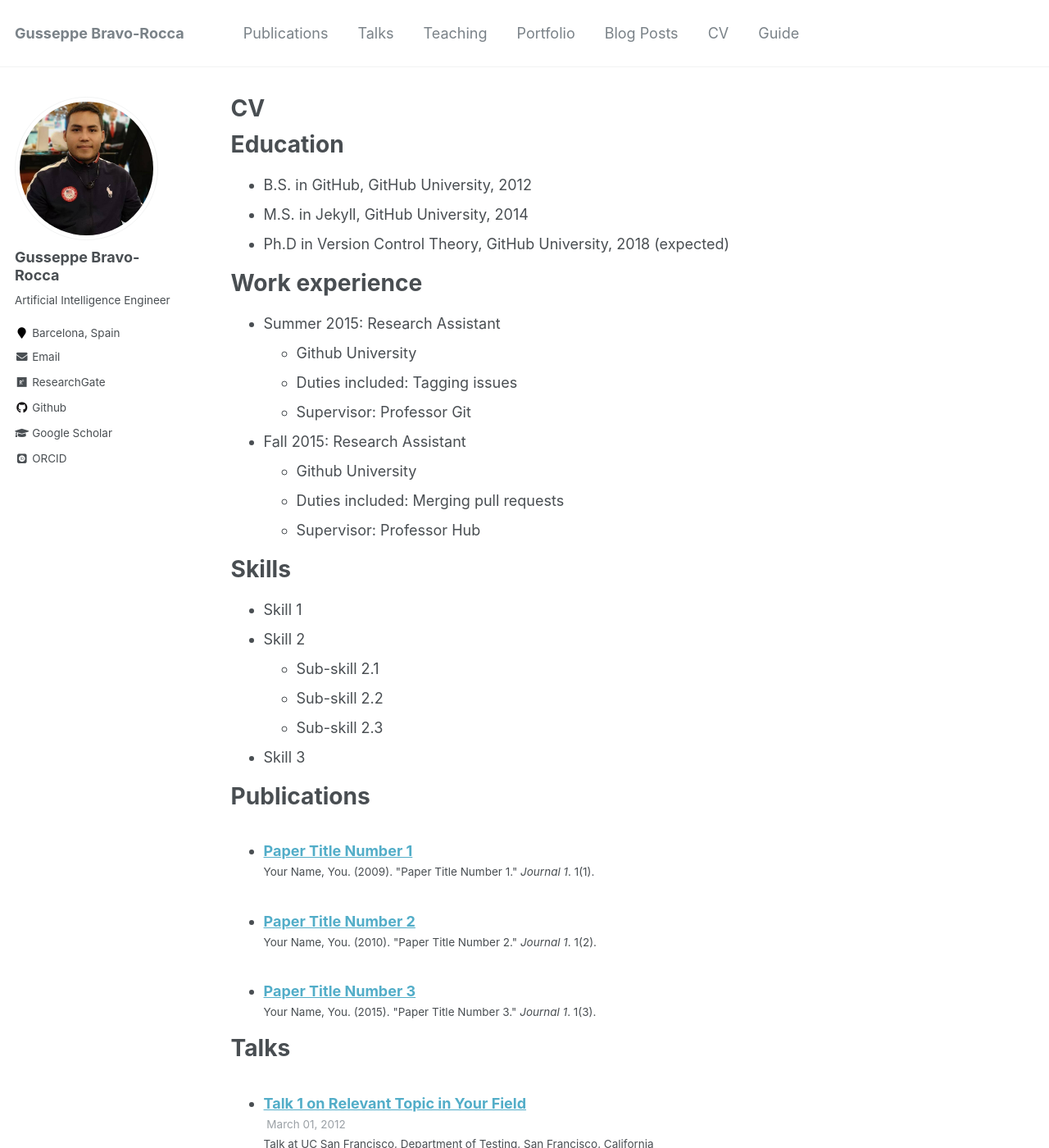
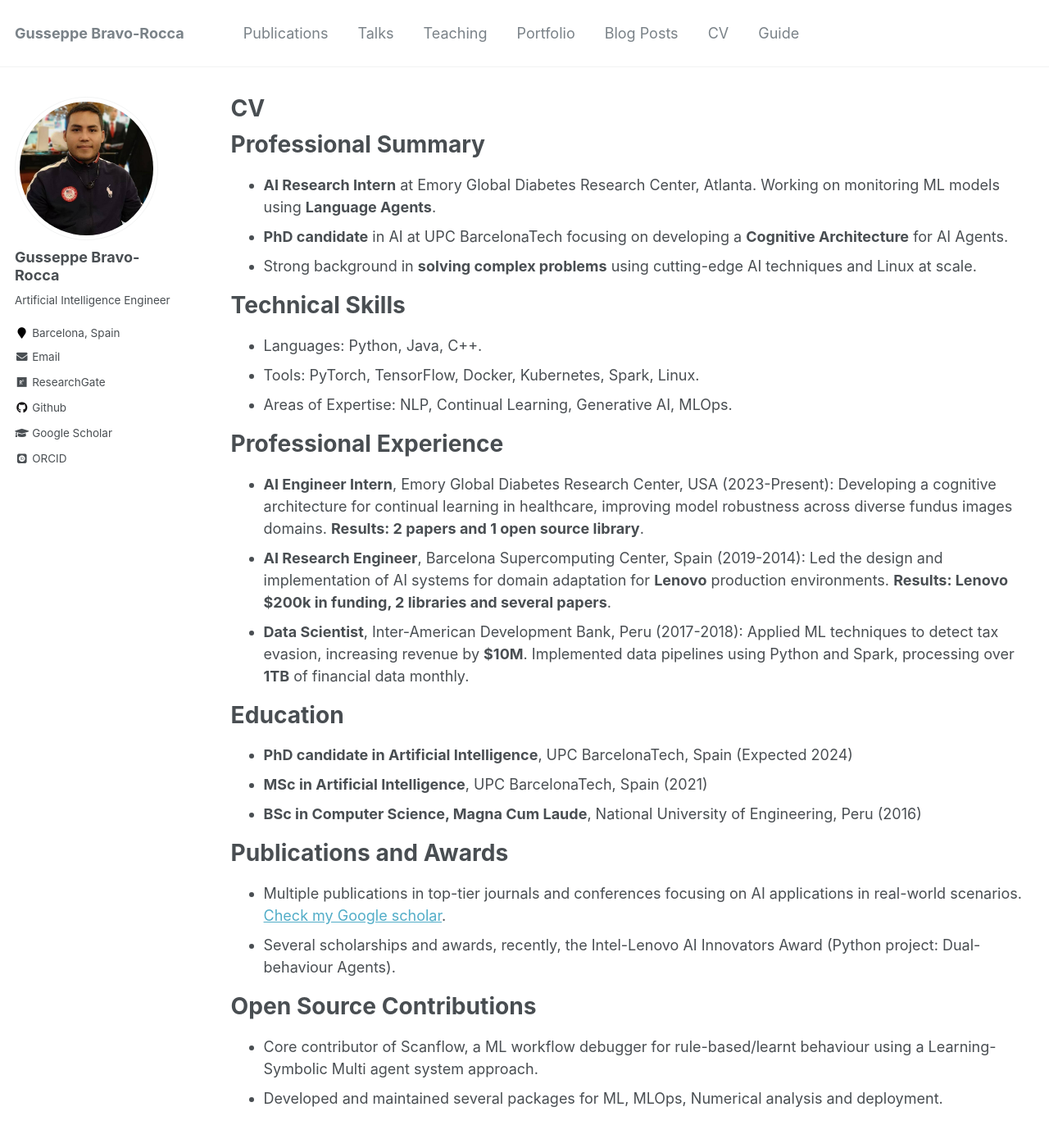
Before and after one commit to gusseppe/gusseppe.github.io, a Jekyll site: the page built from _pages/cv.md, in a window 1280 px wide and 1400 px high. Shown: the whole window at 82% size. Built offline with Jekyll 4.4.1, drawn with Linux system fonts in a browser that asks for light colours; some web fonts are replaced; some of the changed text lies outside the part shown.

Commit message:
Update cv.md

```diff
--- a/_pages/cv.md
+++ b/_pages/cv.md
@@ -9,51 +9,36 @@ redirect_from:
 
 {% include base_path %}
 
-Education
-======
-* B.S. in GitHub, GitHub University, 2012
-* M.S. in Jekyll, GitHub University, 2014
-* Ph.D in Version Control Theory, GitHub University, 2018 (expected)
+# Professional Summary
 
-Work experience
-======
-* Summer 2015: Research Assistant
-  * Github University
-  * Duties included: Tagging issues
-  * Supervisor: Professor Git
+- **AI Research Intern** at Emory Global Diabetes Research Center, Atlanta. Working on monitoring ML models using **Language Agents**.
+- **PhD candidate** in AI at UPC BarcelonaTech focusing on developing a **Cognitive Architecture** for AI Agents.
+- Strong background in **solving complex problems** using cutting-edge AI techniques and Linux at scale.
 
-* Fall 2015: Research Assistant
-  * Github University
-  * Duties included: Merging pull requests
-  * Supervisor: Professor Hub
+# Technical Skills
 
-Skills
-======
-* Skill 1
-* Skill 2
-  * Sub-skill 2.1
-  * Sub-skill 2.2
-  * Sub-skill 2.3
-* Skill 3
+- Languages: Python, Java, C++.
+- Tools: PyTorch, TensorFlow, Docker, Kubernetes, Spark, Linux.
+- Areas of Expertise: NLP, Continual Learning, Generative AI, MLOps.
 
-Publications
-======
-  <ul>{% for post in site.publications %}
-    {% include archive-single-cv.html %}
-  {% endfor %}</ul>
+# Professional Experience
 
-Talks
-======
-  <ul>{% for post in site.talks %}
-    {% include archive-single-talk-cv.html %}
-  {% endfor %}</ul>
+- **AI Engineer Intern**, Emory Global Diabetes Research Center, USA (2023-Present): Developing a cognitive architecture for continual learning in healthcare, improving model robustness across diverse fundus images domains. **Results: 2 papers and 1 open source library**.
+- **AI Research Engineer**, Barcelona Supercomputing Center, Spain (2019-2014): Led the design and implementation of AI systems for domain adaptation for **Lenovo** production environments. **Results: Lenovo $200k in funding, 2 libraries and several papers**.
+- **Data Scientist**, Inter-American Development Bank, Peru (2017-2018): Applied ML techniques to detect tax evasion, increasing revenue by **$10M**. Implemented data pipelines using Python and Spark, processing over **1TB** of financial data monthly.
 
-Teaching
-======
-  <ul>{% for post in site.teaching %}
-    {% include archive-single-cv.html %}
-  {% endfor %}</ul>
+# Education
 
-Service and leadership
-======
-* Currently signed in to 43 different slack teams
+- **PhD candidate in Artificial Intelligence**, UPC BarcelonaTech, Spain (Expected 2024)
+- **MSc in Artificial Intelligence**, UPC BarcelonaTech, Spain (2021)
+- **BSc in Computer Science, Magna Cum Laude**, National University of Engineering, Peru (2016)
+
+# Publications and Awards
+
+- Multiple publications in top-tier journals and conferences focusing on AI applications in real-world scenarios. [Check my Google scholar](https://scholar.google.com/citations?user=5JHTnBEAAAAJ&hl=en).
+- Several scholarships and awards, recently, the Intel-Lenovo AI Innovators Award (Python project: Dual-behaviour Agents).
+
+# Open Source Contributions
+
+- Core contributor of Scanflow, a ML workflow debugger for rule-based/learnt behaviour using a Learning-Symbolic Multi agent system approach.
+- Developed and maintained several packages for ML, MLOps, Numerical analysis and deployment.
```
